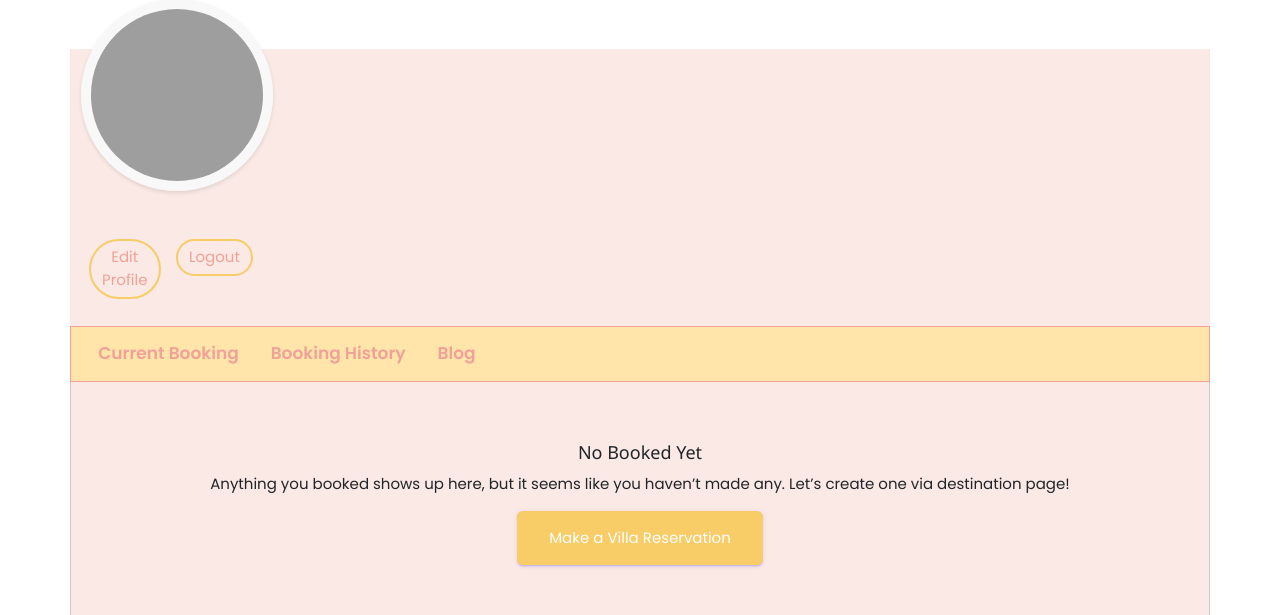
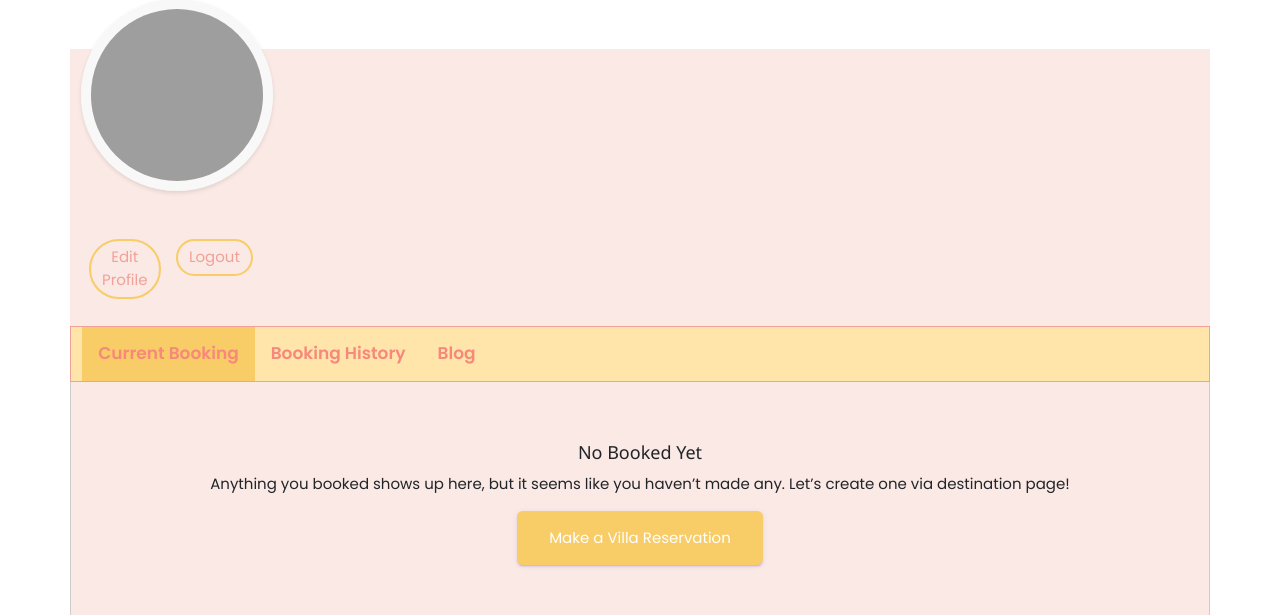
Before and after one commit to melatinurmalasari/VillaLaLand, a PHP site: page /profile.php in a window 1280 px wide. Shown: the part 151-766 px from the top of the page. Run offline with PHP 8.4, Linux system fonts and the light colour scheme; the visitor is signed in with stand-in values (Sample User, id 1); data that the repository does not hold is empty; grey boxes are pictures that could not be loaded.

Commit message:
profile ter fix fix

```diff
--- a/assets/css/style.css
+++ b/assets/css/style.css
@@ -315,10 +315,13 @@ html body .m-t-10 {
   margin-top: 20px;
 }
 
+.tab-book button:hover {
+  background-color: #f8cc67;
+}
+
 /* Style the buttons inside the tab */
 .tab-book button {
   background-color: #ffe5a9;;
-
   float: left;
   border: none;
   outline: none;
@@ -326,13 +329,13 @@ html body .m-t-10 {
   padding: 14px 16px;
   transition: 0.3s;
   font-size: 17px;
-  color: #f1a198;
+  color: #f7887b;
   font-weight: 600;
 
 }
 
 /* Create an active/current tablink class */
-.tab button.active {
+.tab-book button.active {
   background-color: #f8cc67;
 }
 
```
